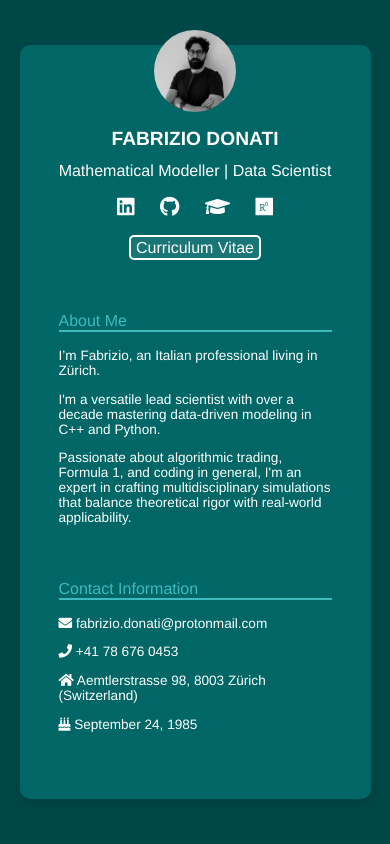
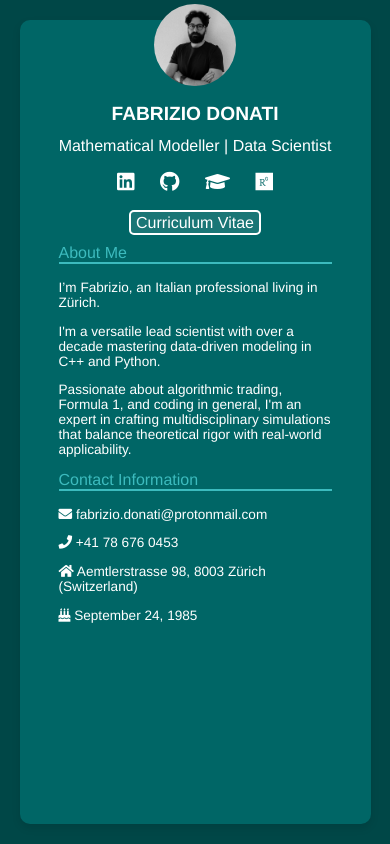
Before and after one commit to fabdonati/fabdonati.github.io, a plain HTML site: page index.html in a window 390 px wide. Drawn offline with Linux system fonts and the light colour scheme.

Commit message:
continue

```diff
--- a/css/style.css
+++ b/css/style.css
@@ -109,7 +109,7 @@ a:hover {
     }
     .profile-card {
 		padding: 10%;
-		height: 80%;
+		height: 100%;
 		width: 70%; /* Increase width for smaller screens */
     }
     .profile-pic {
@@ -130,7 +130,6 @@ a:hover {
     }
     .section h2 {
         font-size: 100%; /* Adjust section heading size */
-		margin-top: 20%;
     }
 	p {
 		font-size: 85%;
```
